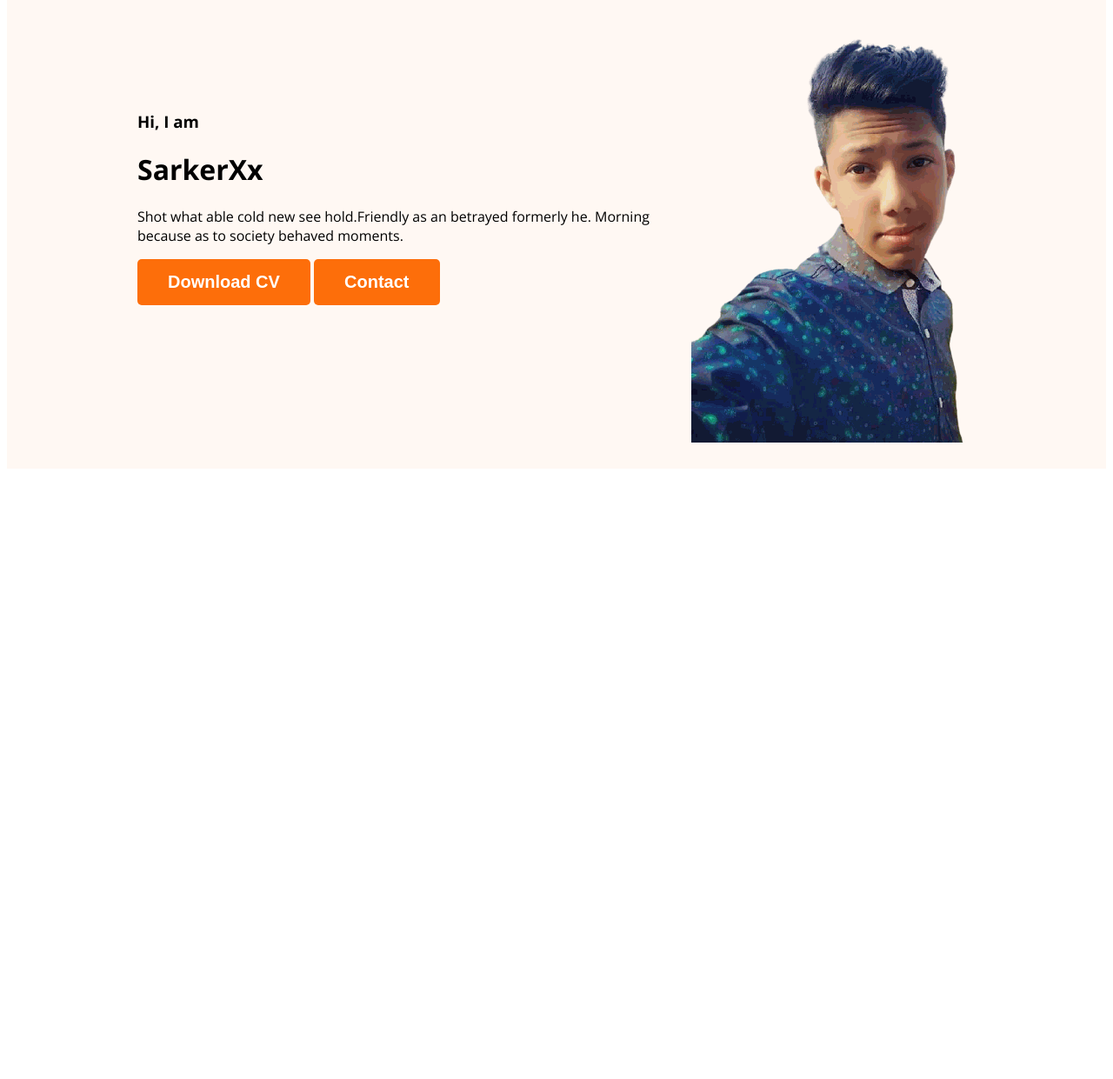
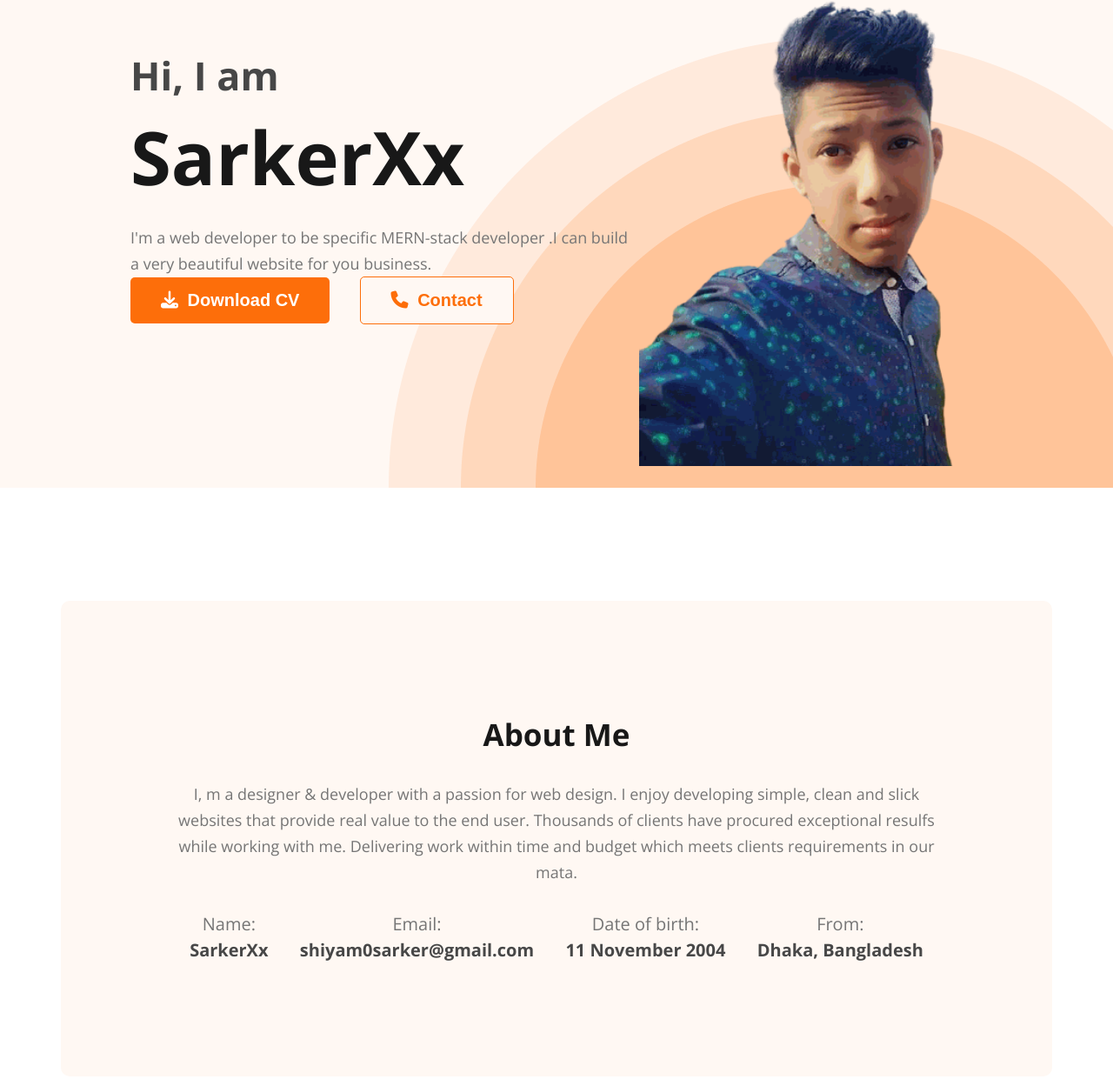
Before and after one commit to shiyam-sarker10/test_portdolio, a plain HTML site: page index.html in a window 1280 px wide. Shown: the part 239-1480 px from the top of the page at 87% size. Before the commit the page ends 800 px from the top, so only its background shows below. Drawn offline with nearby package versions, Linux system fonts and the light colour scheme.

Commit message:
about section added

```diff
--- a/index.html
+++ b/index.html
@@ -5,6 +5,7 @@
         <meta charset="UTF-8">
         <meta name="viewport" content="width=device-width, initial-scale=1.0">
         <title>Portfolio</title>
+        <link rel="stylesheet" href="https://cdnjs.cloudflare.com/ajax/libs/font-awesome/6.4.0/css/all.min.css">
         <link rel="preconnect" href="https://fonts.googleapis.com">
         <link rel="preconnect" href="https://fonts.gstatic.com" crossorigin>
         <link
@@ -16,7 +17,7 @@
     <body>
         <header class="header">
             <nav>
-                <h3 class="nav-title">Ma<span class="text-primary">r</span>y</h3>
+                <h3 class="nav-title">Sarker<span class="text-primary">X</span>x</h3>
                 <ul>
                     <li><a href="">Portfolio</a></li>
                     <li><a href="">Blog</a></li>
@@ -24,18 +25,45 @@
                 </ul>
             </nav>
             <div class="banner">
-                <div class="banner-contenr">
+                <div class="banner-content">
                     <h3 class="banner-greeting">Hi, I am</h3>
                     <h1 class="banner-title">SarkerXx</h1>
-                    <p>Shot what able cold new see hold.Friendly as an betrayed formerly he. Morning because as to society behaved moments.</p>
-                    <button class="btn-primary">Download CV</button>
-                    <button class="btn-primary">Contact</button>
+                    <p class="banner-discription">I'm a web developer to be specific MERN-stack developer .I can build a very beautiful website for you business.</p>
+                    <button class="btn-primary right-banner-btn">
+                        <i class="fa-sharp fa-solid fa-download"></i>
+                        Download CV</button>
+                    <button class="btn-primary left-banner-btn">
+                        <i class="fa-sharp fa-solid fa-phone"></i>
+                        Contact</button>
                 </div>
                     <img class="profile-pic" src="./images/sarker.png" alt="my image">
             </div>
         </header>
         <main>
-
+            <section class="about">
+                <h3 class="section-title">About Me</h3>
+                <p class="section-discription">I, m a designer & developer with a passion for web design. I enjoy developing simple, clean and slick websites that
+                provide real value to the end user. Thousands of clients have procured exceptional resulfs while working with me.
+                Delivering work within time and budget which meets clients requirements in our mata.</p>
+                <div class="about-info-container">
+                    <div class="about-info">
+                        <h4 class="info-title">Name:</h4>
+                        <p class="info-discription">SarkerXx</p>
+                    </div>
+                    <div class="about-info">
+                        <h4 class="info-title">Email:</h4>
+                        <p class="info-discription">shiyam0sarker@gmail.com</p>
+                    </div>
+                    <div class="about-info">
+                        <h4 class="info-title">Date of birth:</h4>
+                        <p class="info-discription">11 November 2004</p>
+                    </div>
+                    <div class="about-info">
+                        <h4 class="info-title">From:</h4>
+                        <p class="info-discription">Dhaka, Bangladesh</p>
+                    </div>
+                </div>
+            </section>
         </main>
         <footer></footer>
     </body>
--- a/styles/style.css
+++ b/styles/style.css
@@ -1,4 +1,7 @@
 /* common shared style  */
+* {
+  margin: 0;
+}
 body {
   font-family: "Lato", sans-serif;
   font-family: "Open Sans", sans-serif;
@@ -15,12 +18,26 @@ body {
   background: #fd6e0a;
   padding: 15px 35px;
 }
+.section-title {
+  color: #181818;
+  text-align: center;
+  font-size: 35px;
+  font-weight: 700;
+}
+.section-discription {
+  color: #757575;
+  font-size: 18px;
+  font-weight: 400;
+  line-height: 30px;
+  text-align: center;
+  margin: 30px 0;
+}
 /* nav related styles  */
 nav {
   display: flex;
   justify-content: space-between;
   align-items: center;
-  margin: 0 200px;
+  padding: 20px 200px;
 }
 .nav-title {
   color: #181818;
@@ -42,12 +59,81 @@ nav a {
 /* header related styles  */
 .header {
   background-color: #fff8f3;
+  background-image: url("../images/header_bg.png");
+  background-repeat: no-repeat;
+  background-position: bottom right;
+  height: 100vh;
 }
 .banner {
-  padding: 30px 30px 30px 150px;
+  padding: 30px 30px 0px 150px;
   display: flex;
   align-items: center;
+  justify-content: space-between;
 }
 .banner .profile-pic {
-  width: 500px;
+  width: 552px;
 }
+.banner-greeting {
+  color: #474747;
+  font-size: 45px;
+  font-weight: 600;
+  margin-bottom: 0;
+}
+.banner-title {
+  color: #181818;
+  font-size: 85px;
+  font-weight: 700;
+  margin-top: 5px;
+  margin-bottom: 20px;
+}
+.banner-discription {
+  color: #757575;
+  font-size: 18px;
+  line-height: 30px;
+}
+.banner-content {
+  max-width: 585px;
+}
+.banner-content .right-banner-btn {
+  margin-right: 30px;
+}
+.banner-content .left-banner-btn {
+  border-radius: 5px;
+  border: 1px solid #fd6e0a;
+  background-color: #fff8f3;
+  color: #fd6e0a;
+}
+.fa-sharp {
+  padding-right: 5px;
+}
+
+/* main section styles  */
+main {
+  max-width: 1140px;
+  margin: 0 auto;
+}
+/* about section styles  */
+.about {
+  margin: 130px 0px;
+  border-radius: 10px;
+  background: #fff8f3;
+  padding: 130px;
+}
+.about-info-container {
+  display: flex;
+  justify-content: space-around;
+}
+.info-title {
+  margin-bottom: 0px;
+  text-align: center;
+  color: #757575;
+  font-size: 20px;
+  font-weight: 400;
+  line-height: 30px;
+}
+.info-discription {
+  color: #474747;
+  font-size: 20px;
+  font-weight: 600;
+  line-height: 30px;
+}
```
